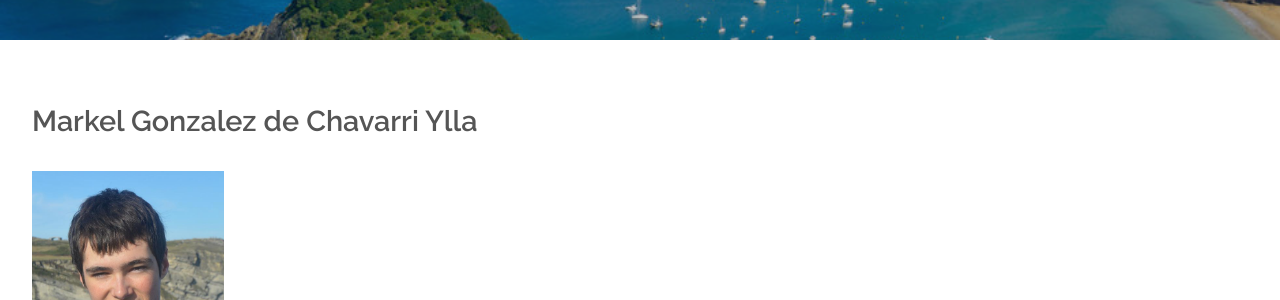
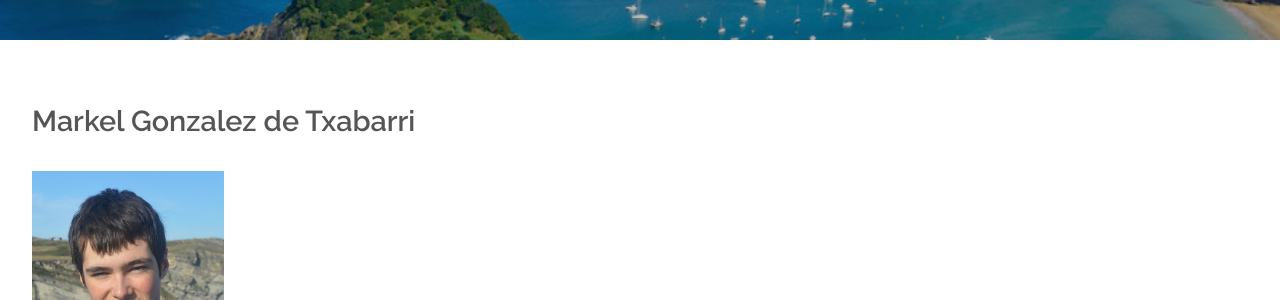
Before and after one commit to old-jekyll-templates/Horizons-Jekyll-Theme, a Jekyll site: the page built from members/markel_gonzalez.html, in a window 1280 px wide and 900 px high. Shown: the part 148-448 px from the top of the window. Built offline with Jekyll 4.4.1, drawn with Linux system fonts in a browser that asks for light colours.

Commit message:
Update markel_gonzalez.html

```diff
--- a/members/markel_gonzalez.html
+++ b/members/markel_gonzalez.html
@@ -24,7 +24,7 @@ layout: main
 				<div id="content" class="9u skel-cell-important">
 					<section>
 						<header class="major">
-		 			          <h2>Markel Gonzalez de Chavarri Ylla</h2>
+		 			          <h2>Markel Gonzalez de Txabarri</h2>
                          </header>
 	    <a href="#" class="image feature"><img src="{{ site.baseurl }}/members/photos/markel.jpg" alt="" style="width: 15vw; min-width: 60px;" /></a>
 	    <p>Contact: markelgtx@gmail.com</p>
```
